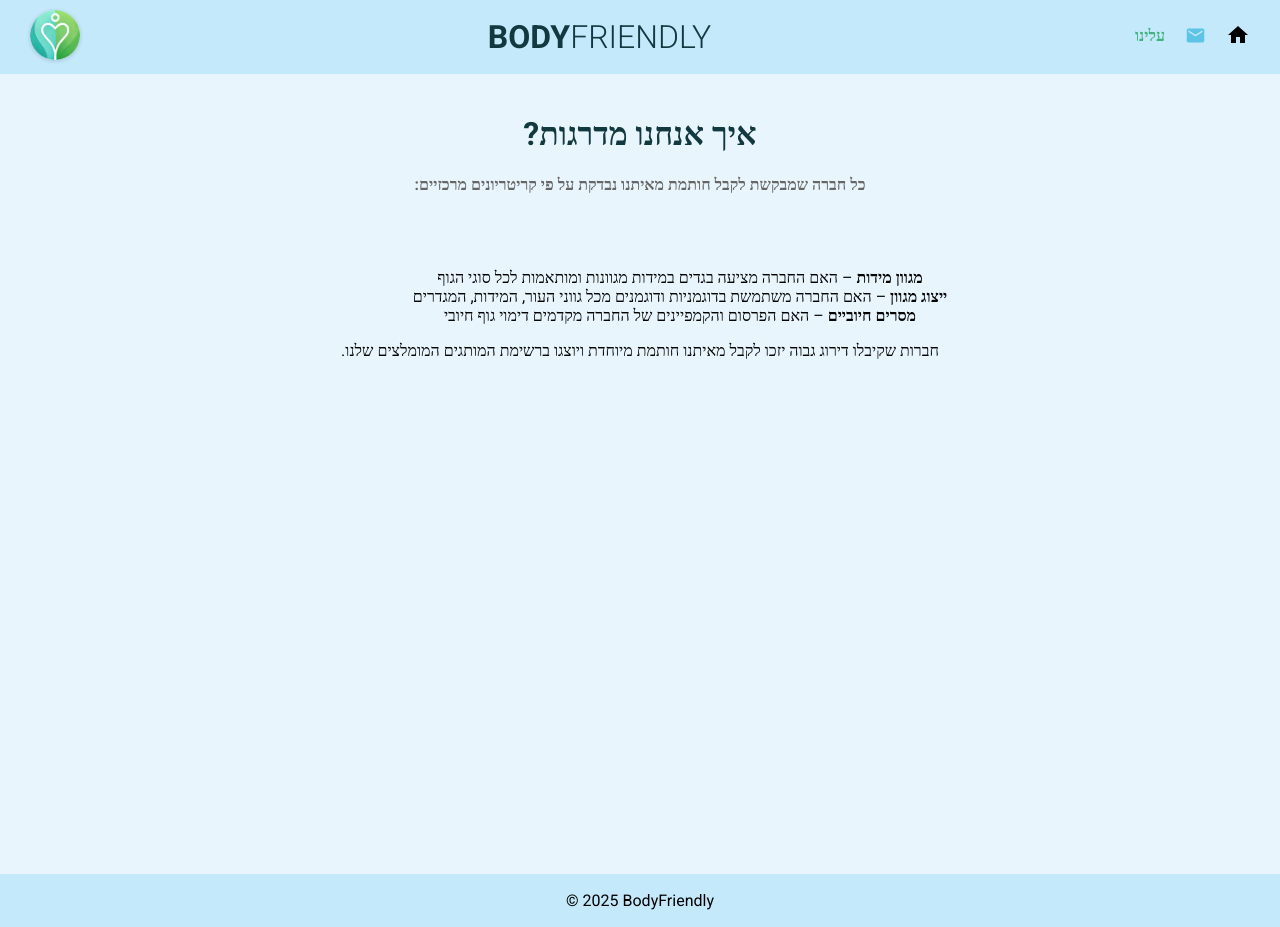
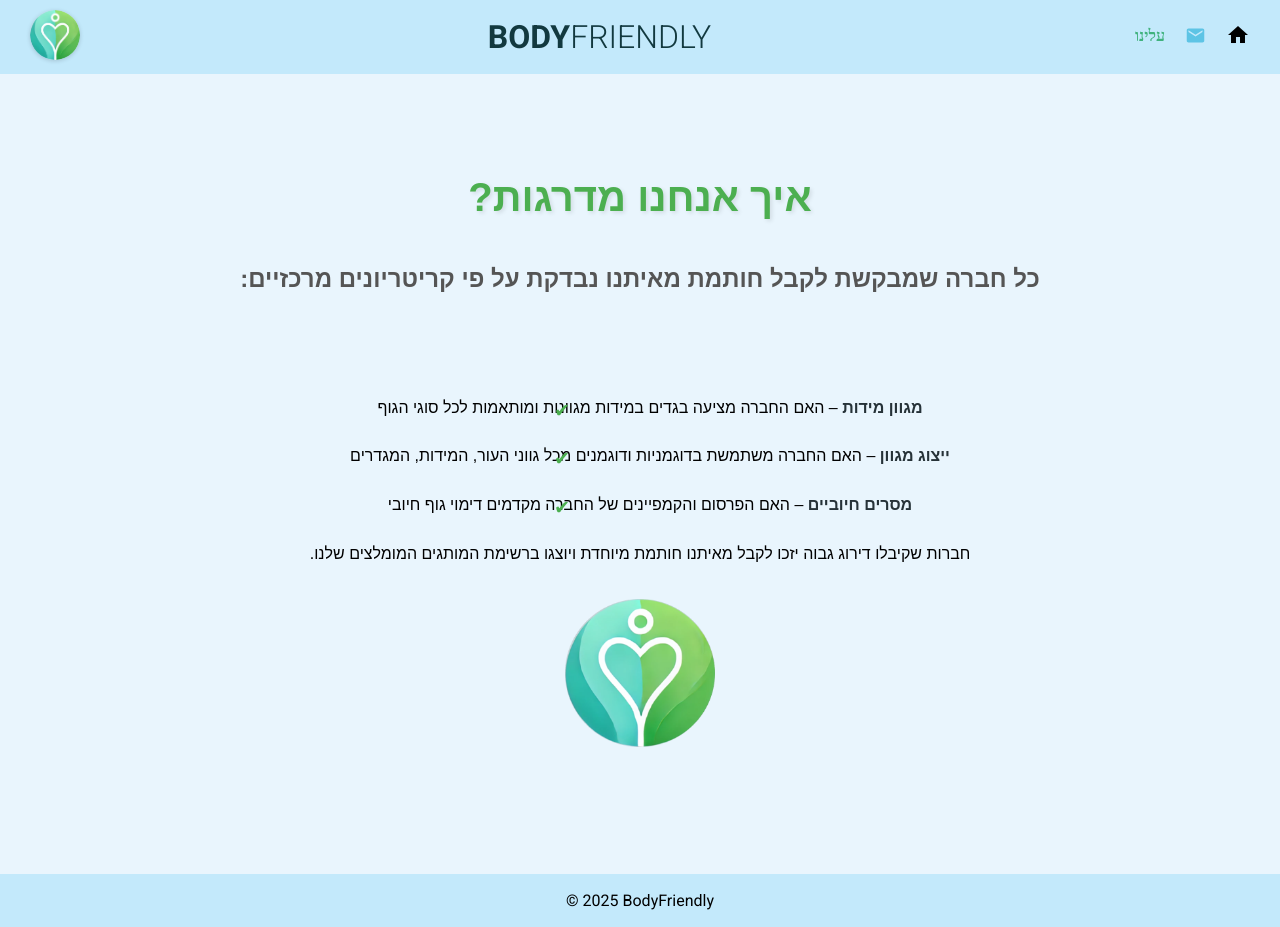
Before and after one commit to EladBet/BeSafeTeam6, a React (Vite) app in the folder client/: page /criteria in a window 1280 px wide. Built offline with nearby package versions, Linux system fonts and the light colour scheme.

Commit message:
style criteria

```diff
--- a/client/src/pages/CriteriaPage/Criteria.module.css
+++ b/client/src/pages/CriteriaPage/Criteria.module.css
@@ -1,18 +1,60 @@
+.criteriaPage {
+  text-align: center;
+  padding: 40px;
+  font-family: 'Arial', sans-serif;
+  line-height: 1.8;
+}
 
+.criteriaPage h1 {
+  font-size: 2.5rem;
+  color: #4CAF50;
+  margin-bottom: 20px;
+  text-shadow: 2px 2px 4px rgba(0, 0, 0, 0.1);
+}
 
-  .criteriaLink {
-    color: #00695c;
-    font-size: 1.2rem;
-    font-weight: bold;
-    text-decoration: none;
-    margin-left: 1rem;
-    transition: color 0.3s ease;
-  }
+.criteriaPage h3 {
+  font-size: 1.5rem;
+  color: #555;
+  margin-bottom: 20px;
+}
 
-  .criteriaLink:hover {
-    color: #004d40;
-    text-decoration: underline;
-  }
-  .boldText {
-    font-weight: bold;
-  }
+.criteriaPage ol {
+  padding: 0;
+}
+
+.criteriaPage ul {
+  margin-bottom: 20px;
+  padding-left: 20px;
+  position: relative;
+}
+
+.criteriaPage ul::before {
+  content: '✔';
+  color: #4CAF50;
+  font-size: 1.2rem;
+  position: absolute;
+  right: 650px;
+}
+
+.boldText {
+  font-weight: bold;
+  color: #263238;
+}
+
+.criteriaPage p {
+  font-size: 1.2rem;
+  color: #666;
+  margin-top: 20px;
+}
+
+.logo {
+  display: block;
+  margin: 30px auto 0;
+  width: 150px;
+  height: auto;
+  transition: transform 0.3s ease, box-shadow 0.3s ease;
+}
+
+.logo:hover {
+  transform: scale(1.1);
+}
--- a/client/src/pages/CriteriaPage/CriteriaPage.jsx
+++ b/client/src/pages/CriteriaPage/CriteriaPage.jsx
@@ -1,4 +1,5 @@
 import styles from './Criteria.module.css';
+import projectLogo from '../../assets/bodyfriendly-logo.png';
 
 function CriteriaPage() {
   return (
@@ -23,6 +24,7 @@
       </ol>
       .חברות שקיבלו דירוג גבוה יזכו לקבל מאיתנו חותמת מיוחדת ויוצגו ברשימת המותגים המומלצים שלנו
       <p />
+      <img src={projectLogo} alt="Body Friendly Logo" className={styles.logo} />
     </div>
   );
 }
```
